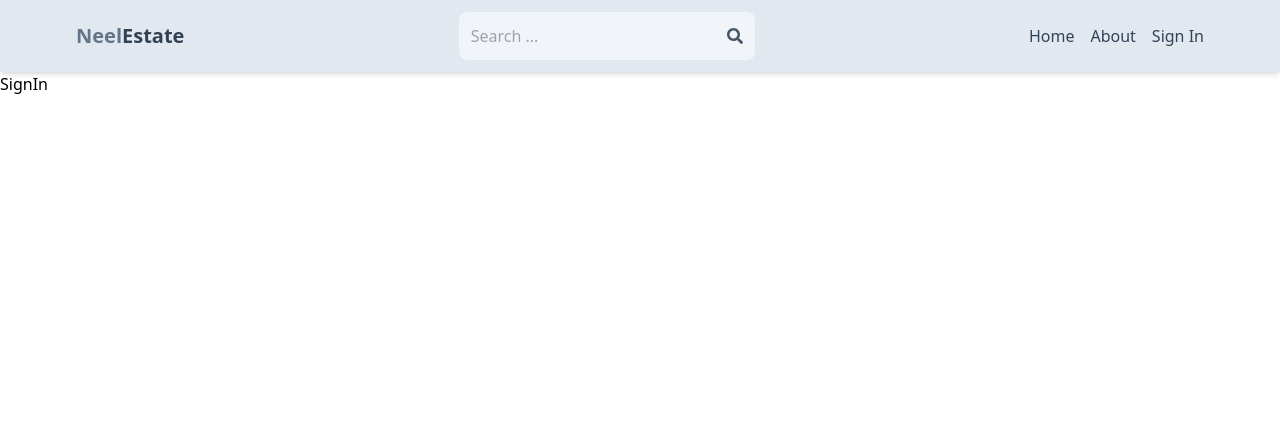
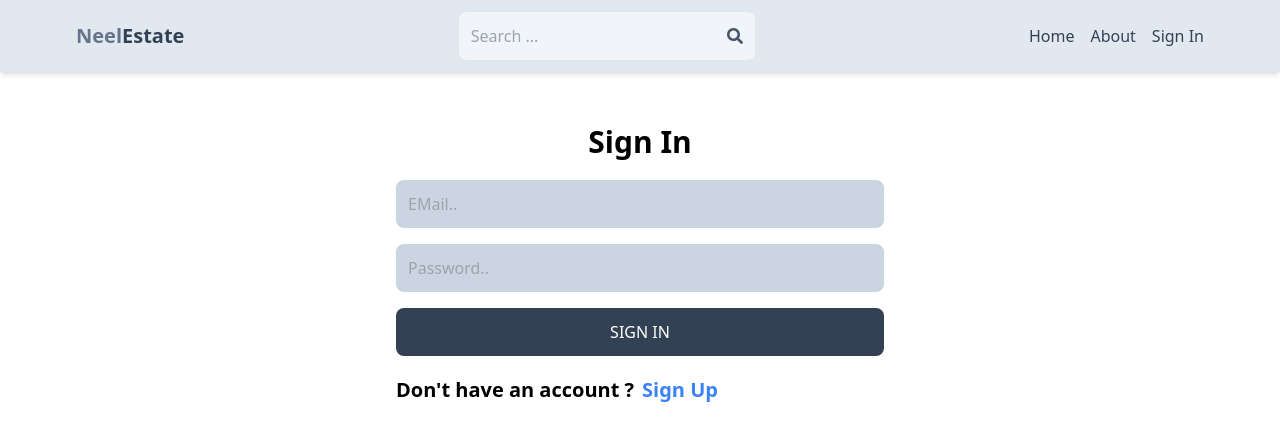
Before and after one commit to NeeleshShetty/RealEstate-MERN, a React (Vite) app in the folder client/: page /sign-in in a window 1280 px wide. Shown: the top 440 px of the page. Built offline with nearby package versions, Linux system fonts and the light colour scheme.

Commit message:
complete signin functionality

```diff
--- a/client/src/pages/SignIn.jsx
+++ b/client/src/pages/SignIn.jsx
@@ -1,8 +1,53 @@
-import React from 'react'
+import React, { useState } from 'react'
+import {Link} from 'react-router-dom'
+import { useNavigate } from 'react-router-dom'
 
 const SignIn = () => {
+  const [error,setError] = useState(null)
+  const [loading,setLoading] = useState(false)
+  const [formData, setFormData] = useState('')
+  const navigate = useNavigate()
+
+  const handleChange = (e)=>{
+    setFormData({...formData , [e.target.id]:e.target.value})
+  }
+
+  const handleSubmit = async (e)=>{
+    e.preventDefault()
+
+    try {
+      setLoading(true)
+      setError(false)
+      const res = await fetch('/api/auth/signin',{
+        method:'POST',
+        headers:{'Content-Type':'application/json'},
+        body:JSON.stringify(formData)
+      })
+
+      const data = await res.json()
+      setLoading(false)
+      if(data.success === false){
+        setError(data.message)
+        return
+      }
+      navigate('/')
+    } catch (error) {
+      setLoading(false)
+      setError(true)
+    }
+  }
   return (
-    <div>SignIn</div>
+    <div className='p-3 max-w-lg mx-auto'>
+    <h1 className='text-3xl text-center flex justify-center items-center mt-10 font-bold'>Sign In</h1>
+    <form className='flex flex-col gap-4 mt-5'>
+      <input type='email' placeholder='EMail..'id='email' className='p-3  bg-slate-300 rounded-lg' onChange={handleChange} />
+      <input type='password' placeholder='Password..'id='password' className='p-3  bg-slate-300 rounded-lg' onChange={handleChange} />
+      <button disabled={loading} onClick={handleSubmit} className='bg-slate-700 text-white rounded-lg p-3 uppercase hover:opacity-95'>{loading ? "Loading..." : "Sign In"} </button>
+    </form>
+
+    <div className='mt-5 text-xl font-semibold'><p>Don't have an account ?<Link to='/sign-up'><span className='text-blue-500 ml-2'>Sign Up</span></Link> </p></div>
+    <p className='text-red-600 text-xl mt-5'>{error}</p>
+  </div>
   )
 }
 
```
Also changed, not shown: client/src/pages/Signup.jsx (line endings or trailing spaces), 1 other file (tests, documents, lock files or other folders).
